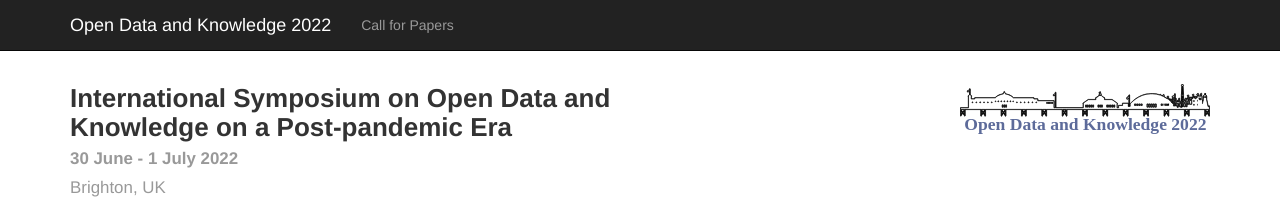
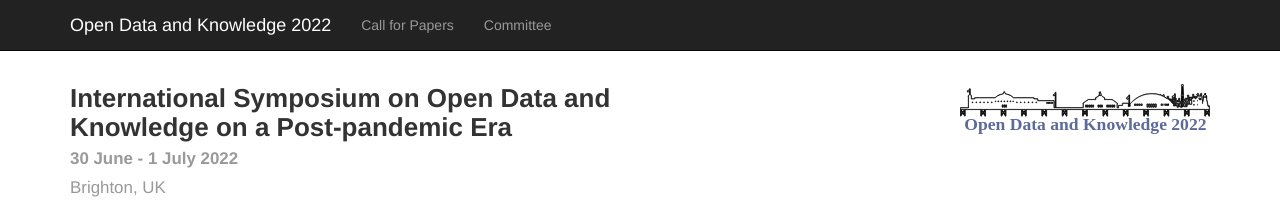
Before and after one commit to UniversityofBrighton/odak, a Jekyll site: the page built from 2022/index.md, in a window 1280 px wide. Shown: the top 209 px of the page. Built offline with Jekyll 4.4.1, drawn with Linux system fonts in a browser that asks for light colours; comment, search, counter and statistics services are not loaded.

Commit message:
Update navigation.yml

```diff
--- a/_data/navigation.yml
+++ b/_data/navigation.yml
@@ -3,6 +3,8 @@
 2022:
 - title: Call for Papers
   url: call-for-papers
+- title: Committee
+  url: committee
 
 
 2020:
```
